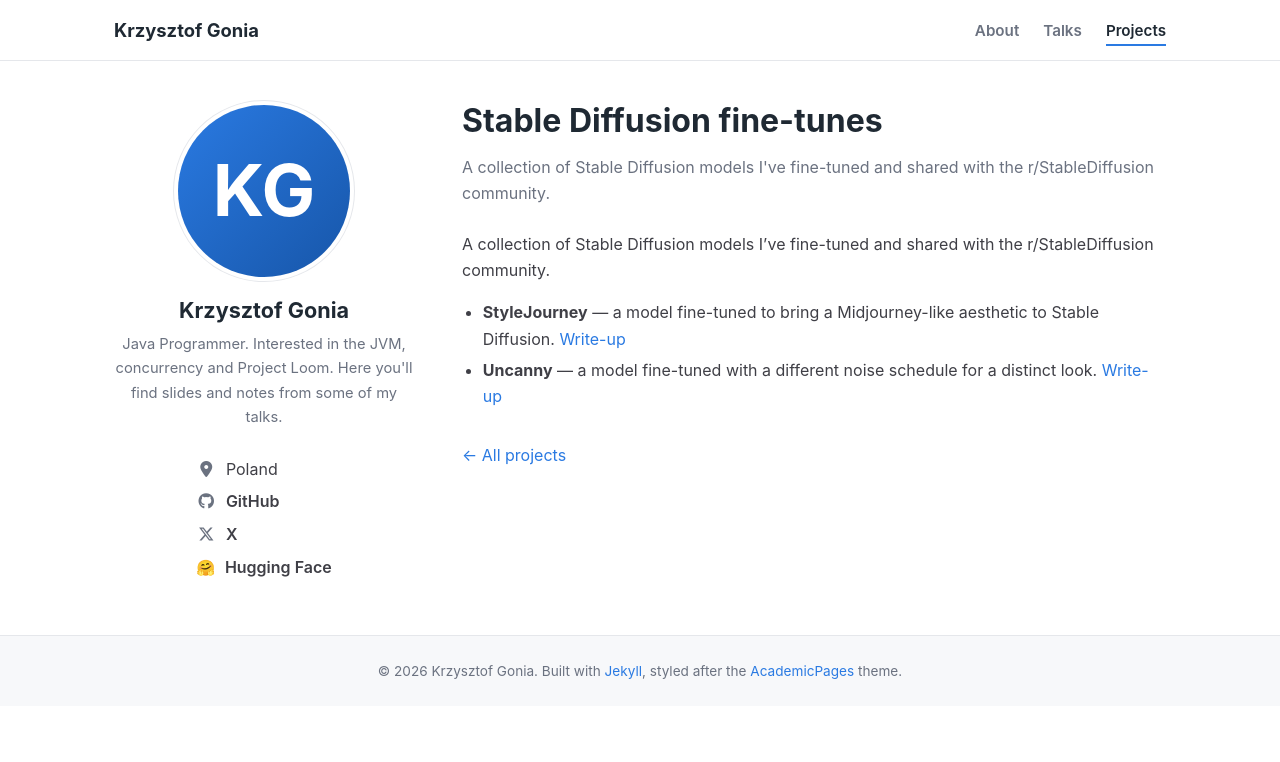
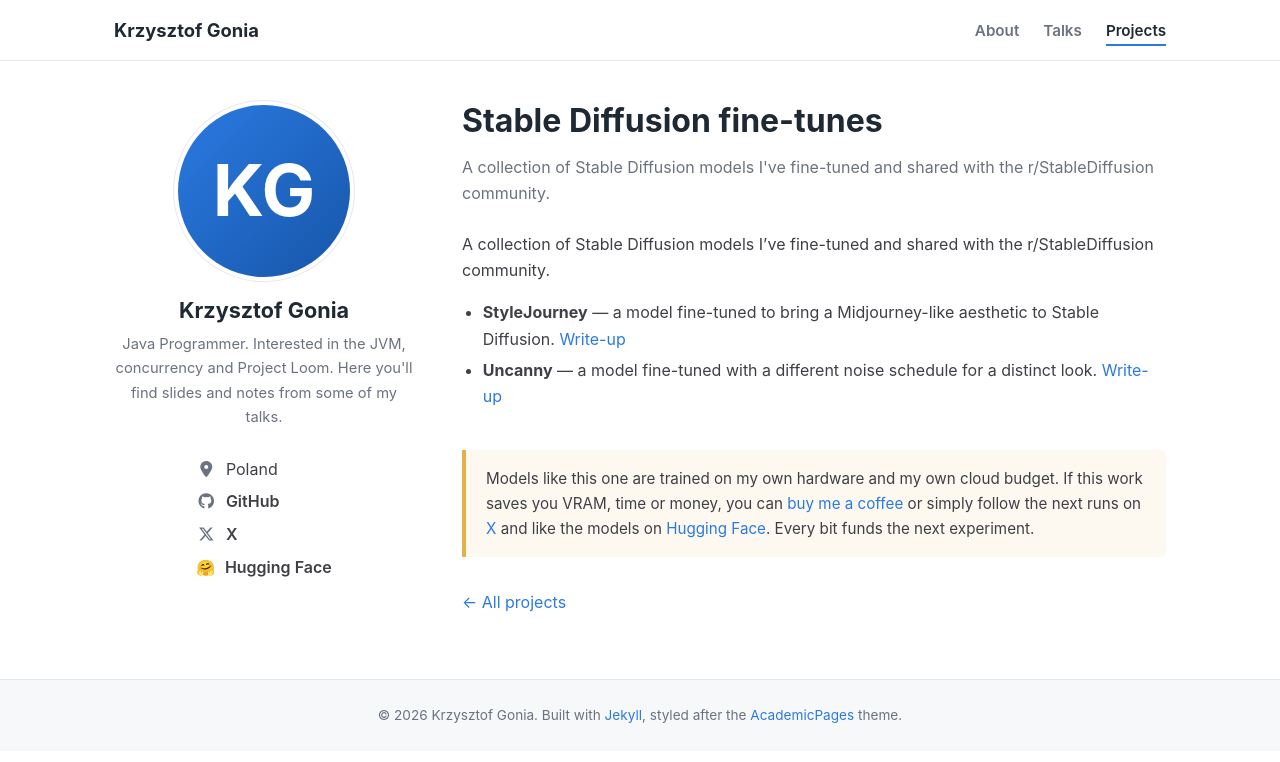
Before and after one commit to kgonia/kgonia.github.io, a Jekyll site: the page built from _projects/stable-diffusion-finetunes.md, in a window 1280 px wide. Shown: the top 762 px of the page. Built offline with Jekyll 4.4.1, drawn with Linux system fonts in a browser that asks for light colours.

Commit message:
Add contextual support callout to project pages (opt out via hide_support)

```diff
--- /dev/null
+++ b/_includes/support-cta.html
@@ -0,0 +1,11 @@
+<aside class="support-cta">
+  <p>
+    Models like this one are trained on my own hardware and my own cloud
+    budget. If this work saves you VRAM, time or money, you can
+    <a href="https://ko-fi.com/michelangelofussion" rel="noopener">buy me a coffee</a>
+    or simply follow the next runs on
+    <a href="https://x.com/kgonia7" rel="noopener">X</a> and like the models on
+    <a href="https://huggingface.co/SearchingMan" rel="noopener">Hugging Face</a>.
+    Every bit funds the next experiment.
+  </p>
+</aside>
--- a/_layouts/project.html
+++ b/_layouts/project.html
@@ -11,5 +11,7 @@
     {{ content }}
   </div>
 
+  {% unless page.hide_support %}{% include support-cta.html %}{% endunless %}
+
   <p class="talk-back"><a href="{{ '/projects/' | relative_url }}">&larr; All projects</a></p>
 </article>
--- a/assets/css/main.css
+++ b/assets/css/main.css
@@ -288,3 +288,14 @@
   .site-nav li { padding: 0.5rem 0; }
   .nav-toggle:checked ~ .site-nav { max-height: 320px; }
 }
+
+/* Support callout on project pages */
+.support-cta {
+  margin: 2.5rem 0 1.5rem;
+  padding: 1rem 1.25rem;
+  border-left: 4px solid #e4b04a;
+  background: rgba(228, 176, 74, 0.08);
+  border-radius: 0 6px 6px 0;
+  font-size: 0.95rem;
+}
+.support-cta p { margin: 0; }
```
